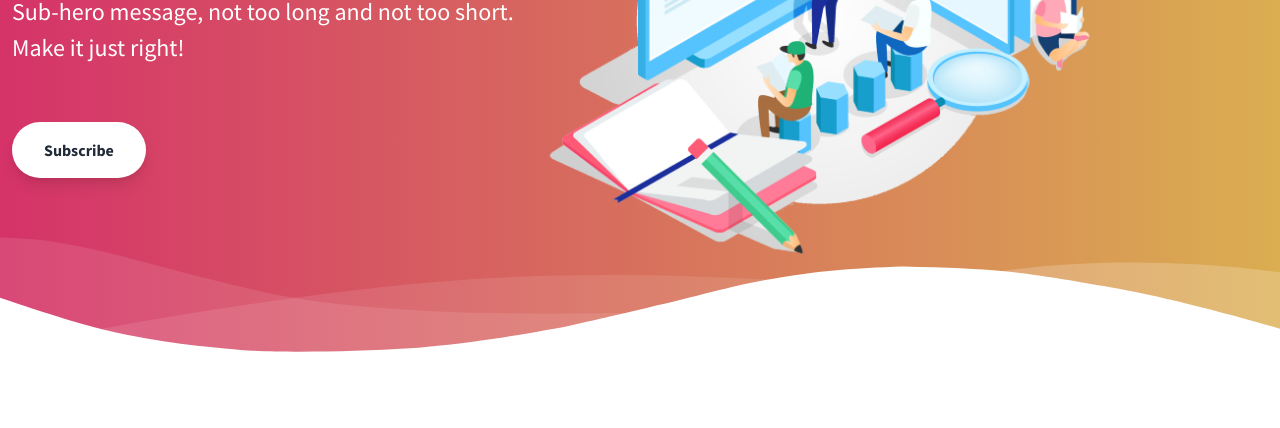
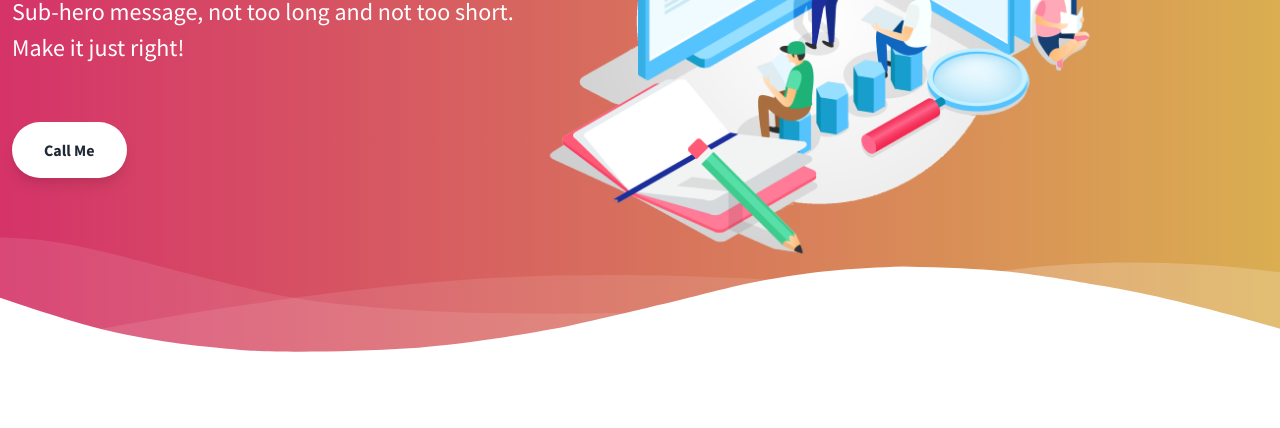
Before and after one commit to m5ingh/7inghcodelabs.github.io, a plain HTML site: page index.html in a window 1280 px wide. Shown: the part 370-798 px from the top of the page. Drawn offline with nearby package versions, Linux system fonts and the light colour scheme.

Commit message:
subscribe changed to call me

```diff
--- a/index.html
+++ b/index.html
@@ -80,7 +80,7 @@
             Sub-hero message, not too long and not too short. Make it just right!
           </p>
           <button class="mx-auto lg:mx-0 hover:underline bg-white text-gray-800 font-bold rounded-full my-6 py-4 px-8 shadow-lg focus:outline-none focus:shadow-outline transform transition hover:scale-105 duration-300 ease-in-out">
-            Subscribe
+            Call Me
           </button>
         </div>
         <!--Right Col-->
```
